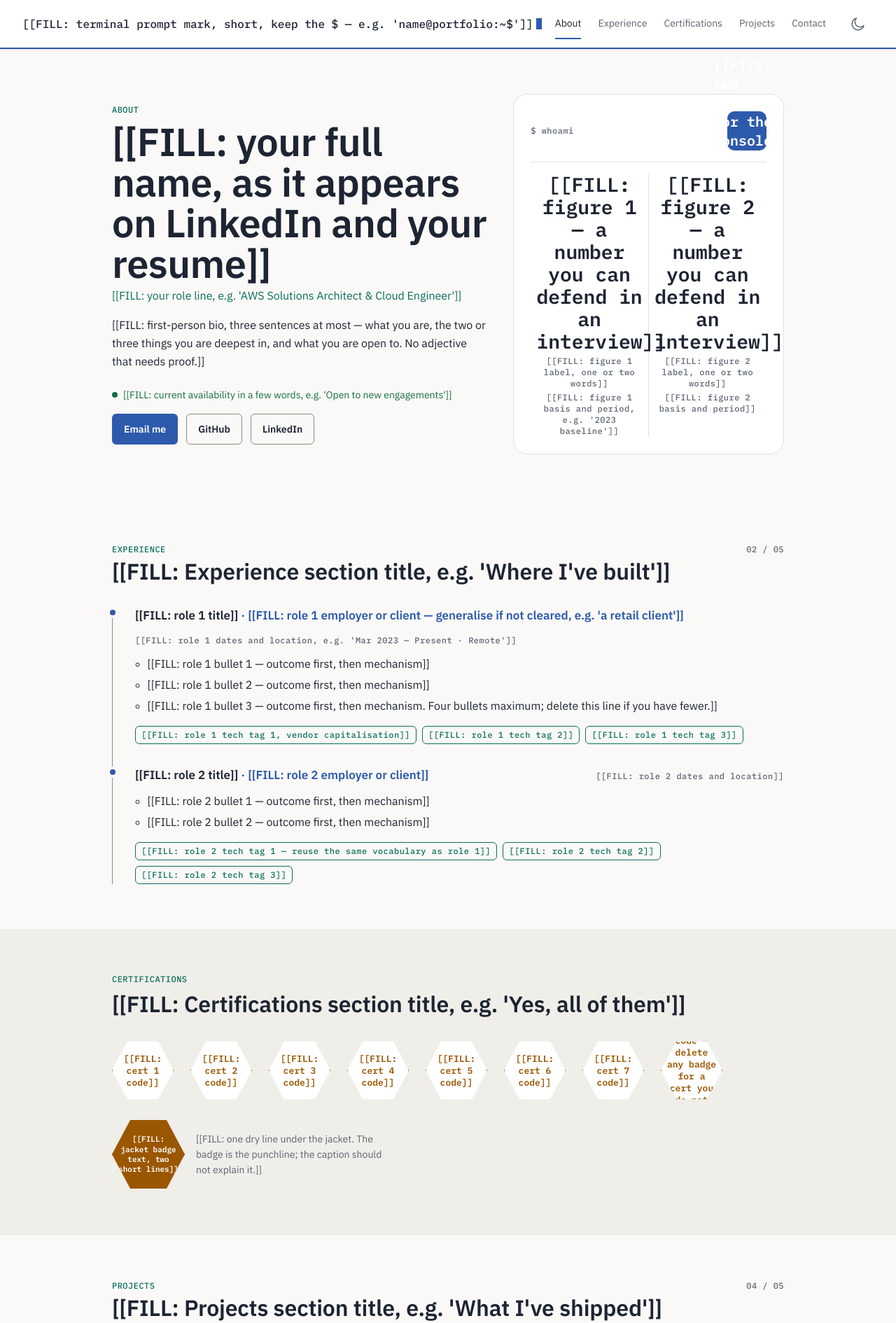
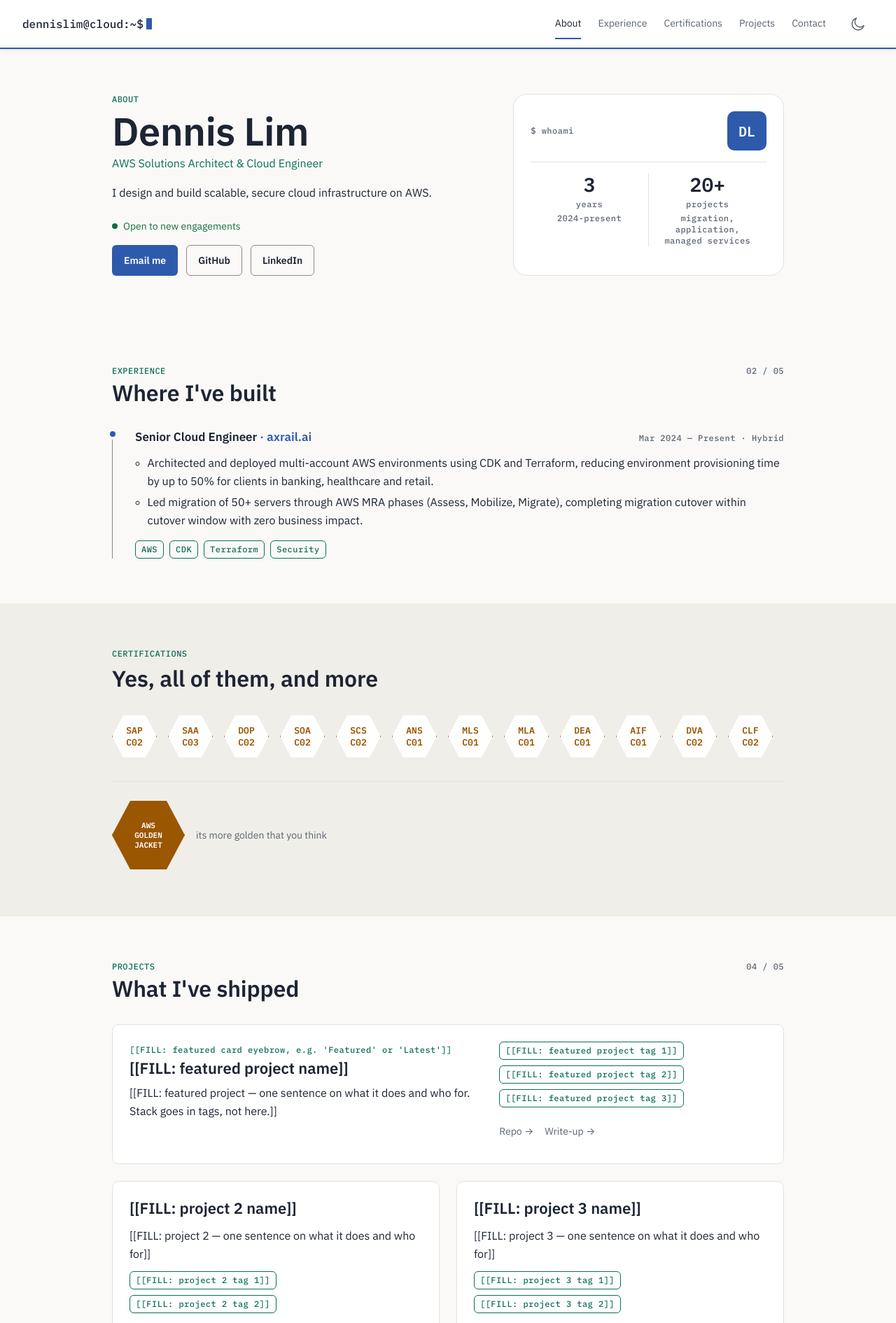
Before and after one commit to d-dennislim/d-dennislim.github.io, an Astro site: page / in a window 1280 px wide. Shown: the top 1890 px of the page at 70% size. Built offline with nearby package versions, Linux system fonts and the light colour scheme; Astro itself is replaced by a stand-in of ours.

Commit message:
chore(profile): add real profile content and compact the certifications shelf

```diff
--- a/src/components/Certifications.astro
+++ b/src/components/Certifications.astro
@@ -2,16 +2,23 @@
 /**
  * Certifications — design-system/components/Certifications
  *
- * A shelf of hex badges. Every badge carries `role="img"` and an `aria-label`
- * with the full credential name — "SAP C02" read aloud is meaningless, and the
- * credential is the point. The Golden Jacket tile is filled rather than
- * outlined and one size up, so it reads as the set's conclusion.
+ * A shelf of hex badges with the Golden Jacket beneath it. Every badge carries
+ * `role="img"` and an `aria-label` with the full credential name — "SAP C02"
+ * read aloud is meaningless, and the credential is the point. The jacket tile
+ * is filled rather than outlined and larger than the rest, so it reads as the
+ * set's conclusion; it sits below a hairline, outside the list, so that holds
+ * however many badges the shelf carries.
+ *
+ * The badges are ordered by domain so related credentials sit together, but the
+ * domain names aren't shown: doc/brand-system.md §21 puts Experience above
+ * Certifications, and a labelled row per domain made this the tallest section
+ * on the page.
  *
  * The jacket and its caption are optional: drop them for a client-facing build,
  * where the credential is the point and the joke is a peer-audience signal.
  *
- * `code` may contain a line break marker `|` to split the badge text over two
- * lines, which is how the design system sets an exam code.
+ * `code` splits on `|` to set a badge over two lines, which is how the design
+ * system sets an exam code.
  */
 import type { Certification, JacketCertification } from '../types/profile';
 
@@ -50,10 +57,11 @@ const lines = (code: string): string[] => code.split('|').map((part) => part.tri
       </li>
     ))
   }
+</ul>
 
 {
   jacket && (
-      <li class="cert-jacket-block">
+    <div class="cert-jacket-block">
       <div class="cert-badge cert-badge-jacket" role="img" aria-label={jacket.name}>
         <span class="cert-code">
           {lines(jacket.code).map((line, index) => (
@@ -65,7 +73,6 @@ const lines = (code: string): string[] => code.split('|').map((part) => part.tri
         </span>
       </div>
       <p class="body-sm cert-caption">{jacket.caption}</p>
-      </li>
+    </div>
   )
 }
-</ul>
--- a/src/content/profile.json
+++ b/src/content/profile.json
@@ -1,88 +1,129 @@
 {
   "site": {
-    "title": "[[FILL: page title — 'Firstname Lastname — AWS Solutions Architect', under 60 characters]]"
+    "title": "Dennis Lim — AWS Solutions Architect"
   },
   "identity": {
-    "name": "[[FILL: your full name, as it appears on LinkedIn and your resume]]",
-    "initials": "[[FILL: two initials for the console avatar, e.g. 'JS']]",
-    "role": "[[FILL: your role line, e.g. 'AWS Solutions Architect & Cloud Engineer']]",
-    "bio": "[[FILL: first-person bio, three sentences at most — what you are, the two or three things you are deepest in, and what you are open to. No adjective that needs proof.]]",
-    "promptMark": "[[FILL: terminal prompt mark, short, keep the $ — e.g. 'name@portfolio:~$']]",
+    "name": "Dennis Lim",
+    "initials": "DL",
+    "role": "AWS Solutions Architect & Cloud Engineer",
+    "bio": "I design and build scalable, secure cloud infrastructure on AWS.",
+    "promptMark": "dennislim@cloud:~$",
     "status": {
-      "label": "[[FILL: current availability in a few words, e.g. 'Open to new engagements']]",
+      "label": "Open to new engagements",
       "tone": "success"
     }
   },
+  "channels": {
+    "email": "denniscz.lim@gmail.com",
+    "github": "https://github.com/d-dennislim",
+    "linkedin": "https://linkedin.com/in/d-dennislim",
+    "resume": "[[FILL: path to your résumé PDF, e.g. /resume.pdf — figures in it must match the site exactly]]"
+  },
   "hero": {
-    "links": [
-      { "label": "Email me", "href": "[[FILL: mailto: link for your real address]]" },
-      { "label": "GitHub", "href": "[[FILL: your GitHub profile URL]]" },
-      { "label": "LinkedIn", "href": "[[FILL: your LinkedIn profile URL]]" }
+    "actions": [
+      {
+        "channel": "email",
+        "label": "Email me"
+      },
+      {
+        "channel": "github",
+        "label": "GitHub"
+      },
+      {
+        "channel": "linkedin",
+        "label": "LinkedIn"
+      }
     ],
     "metrics": [
       {
-        "value": "[[FILL: figure 1 — a number you can defend in an interview]]",
-        "label": "[[FILL: figure 1 label, one or two words]]",
-        "note": "[[FILL: figure 1 basis and period, e.g. '2023 baseline']]"
+        "value": "3",
+        "label": "years",
+        "note": "2024-present"
       },
       {
-        "value": "[[FILL: figure 2 — a number you can defend in an interview]]",
-        "label": "[[FILL: figure 2 label, one or two words]]",
-        "note": "[[FILL: figure 2 basis and period]]"
+        "value": "20+",
+        "label": "projects",
+        "note": "migration, application, managed services"
       }
     ]
   },
   "sections": {
-    "experienceTitle": "[[FILL: Experience section title, e.g. 'Where I've built']]",
-    "certificationsTitle": "[[FILL: Certifications section title, e.g. 'Yes, all of them']]",
-    "projectsTitle": "[[FILL: Projects section title, e.g. 'What I've shipped']]"
+    "experienceTitle": "Where I've built",
+    "certificationsTitle": "Yes, all of them, and more",
+    "projectsTitle": "What I've shipped"
   },
   "experience": [
     {
-      "role": "[[FILL: role 1 title]]",
-      "company": "[[FILL: role 1 employer or client — generalise if not cleared, e.g. 'a retail client']]",
-      "meta": "[[FILL: role 1 dates and location, e.g. 'Mar 2023 — Present · Remote']]",
+      "role": "Senior Cloud Engineer",
+      "company": "axrail.ai",
+      "meta": "Mar 2024 — Present · Hybrid",
       "bullets": [
-        "[[FILL: role 1 bullet 1 — outcome first, then mechanism]]",
-        "[[FILL: role 1 bullet 2 — outcome first, then mechanism]]",
-        "[[FILL: role 1 bullet 3 — outcome first, then mechanism. Four bullets maximum; delete this line if you have fewer.]]"
+        "Architected and deployed multi-account AWS environments using CDK and Terraform, reducing environment provisioning time by up to 50% for clients in banking, healthcare and retail.",
+        "Led migration of 50+ servers through AWS MRA phases (Assess, Mobilize, Migrate), completing migration cutover within cutover window with zero business impact."
       ],
       "tags": [
-        "[[FILL: role 1 tech tag 1, vendor capitalisation]]",
-        "[[FILL: role 1 tech tag 2]]",
-        "[[FILL: role 1 tech tag 3]]"
-      ]
-    },
-    {
-      "role": "[[FILL: role 2 title]]",
-      "company": "[[FILL: role 2 employer or client]]",
-      "meta": "[[FILL: role 2 dates and location]]",
-      "bullets": [
-        "[[FILL: role 2 bullet 1 — outcome first, then mechanism]]",
-        "[[FILL: role 2 bullet 2 — outcome first, then mechanism]]"
-      ],
-      "tags": [
-        "[[FILL: role 2 tech tag 1 — reuse the same vocabulary as role 1]]",
-        "[[FILL: role 2 tech tag 2]]",
-        "[[FILL: role 2 tech tag 3]]"
+        "AWS",
+        "CDK",
+        "Terraform",
+        "Security"
       ]
     }
   ],
   "certifications": {
     "items": [
-      { "code": "[[FILL: cert 1 code]]", "name": "[[FILL: cert 1 full name, currently held]]" },
-      { "code": "[[FILL: cert 2 code]]", "name": "[[FILL: cert 2 full name, currently held]]" },
-      { "code": "[[FILL: cert 3 code]]", "name": "[[FILL: cert 3 full name, currently held]]" },
-      { "code": "[[FILL: cert 4 code]]", "name": "[[FILL: cert 4 full name, currently held]]" },
-      { "code": "[[FILL: cert 5 code]]", "name": "[[FILL: cert 5 full name, currently held]]" },
-      { "code": "[[FILL: cert 6 code]]", "name": "[[FILL: cert 6 full name, currently held]]" },
-      { "code": "[[FILL: cert 7 code]]", "name": "[[FILL: cert 7 full name, currently held]]" },
-      { "code": "[[FILL: cert 8 code — delete any badge for a cert you do not currently hold]]", "name": "[[FILL: cert 8 full name, currently held]]" }
+      {
+        "code": "SAP|C02",
+        "name": "AWS Certified Solutions Architect – Professional"
+      },
+      {
+        "code": "SAA|C03",
+        "name": "AWS Certified Solutions Architect – Associate"
+      },
+      {
+        "code": "DOP|C02",
+        "name": "AWS Certified DevOps Engineer – Professional"
+      },
+      {
+        "code": "SOA|C02",
+        "name": "AWS Certified SysOps Administrator – Associate"
+      },
+      {
+        "code": "SCS|C02",
+        "name": "AWS Certified Security – Specialty"
+      },
+      {
+        "code": "ANS|C01",
+        "name": "AWS Certified Advanced Networking – Specialty"
+      },
+      {
+        "code": "MLS|C01",
+        "name": "AWS Certified Machine Learning – Specialty"
+      },
+      {
+        "code": "MLA|C01",
+        "name": "AWS Certified Machine Learning Engineer – Associate"
+      },
+      {
+        "code": "DEA|C01",
+        "name": "AWS Certified Data Engineer – Associate"
+      },
+      {
+        "code": "AIF|C01",
+        "name": "AWS Certified AI Practitioner"
+      },
+      {
+        "code": "DVA|C02",
+        "name": "AWS Certified Developer – Associate"
+      },
+      {
+        "code": "CLF|C02",
+        "name": "AWS Certified Cloud Practitioner"
+      }
     ],
     "jacket": {
-      "code": "[[FILL: jacket badge text, two short lines]]",
-      "name": "[[FILL: jacket accessible name — delete the whole jacket entry if you do not hold it]]",
-      "caption": "[[FILL: one dry line under the jacket. The badge is the punchline; the caption should not explain it.]]"
+      "code": "AWS|GOLDEN|JACKET",
+      "name": "AWS Golden Jacket, awarded for holding every active AWS certification",
+      "caption": "its more golden that you think"
     }
   },
   "projects": [
@@ -97,41 +138,79 @@
         "[[FILL: featured project tag 3]]"
       ],
       "links": [
-        { "label": "Repo →", "href": "[[FILL: featured project repo URL — must resolve and have a README]]" },
-        { "label": "Write-up →", "href": "[[FILL: featured project write-up URL, or delete this link]]" }
+        {
+          "label": "Repo →",
+          "href": "[[FILL: featured project repo URL — must resolve and have a README]]"
+        },
+        {
+          "label": "Write-up →",
+          "href": "[[FILL: featured project write-up URL, or delete this link]]"
+        }
       ]
     },
     {
       "title": "[[FILL: project 2 name]]",
       "description": "[[FILL: project 2 — one sentence on what it does and who for]]",
-      "tags": ["[[FILL: project 2 tag 1]]", "[[FILL: project 2 tag 2]]"],
-      "links": [{ "label": "Repo →", "href": "[[FILL: project 2 repo URL]]" }]
+      "tags": [
+        "[[FILL: project 2 tag 1]]",
+        "[[FILL: project 2 tag 2]]"
+      ],
+      "links": [
+        {
+          "label": "Repo →",
+          "href": "[[FILL: project 2 repo URL]]"
+        }
+      ]
     },
     {
       "title": "[[FILL: project 3 name]]",
       "description": "[[FILL: project 3 — one sentence on what it does and who for]]",
-      "tags": ["[[FILL: project 3 tag 1]]", "[[FILL: project 3 tag 2]]"],
-      "links": [{ "label": "Repo →", "href": "[[FILL: project 3 repo URL]]" }]
+      "tags": [
+        "[[FILL: project 3 tag 1]]",
+        "[[FILL: project 3 tag 2]]"
+      ],
+      "links": [
+        {
+          "label": "Repo →",
+          "href": "[[FILL: project 3 repo URL]]"
+        }
+      ]
     }
   ],
   "contact": {
-    "heading": "[[FILL: contact heading, e.g. 'Let's talk about your account']]",
-    "lead": "[[FILL: one line — what kind of work you are open to and how fast you reply, in the same sentence]]",
-    "emailLabel": "[[FILL: your email address, shown as plain text so it can be copied]]",
-    "emailHref": "[[FILL: mailto: link for the same address]]",
+    "heading": "Lets touch base",
+    "lead": "I reply within 1 working day.",
     "actions": [
-      { "label": "Email me", "href": "[[FILL: mailto: link — same address again]]" },
-      { "label": "Download résumé", "href": "[[FILL: path to your real resume PDF, e.g. /resume.pdf]]" },
-      { "label": "LinkedIn", "href": "[[FILL: your LinkedIn profile URL]]" }
+      {
+        "channel": "email",
+        "label": "Email me"
+      },
+      {
+        "channel": "resume",
+        "label": "Download résumé"
+      },
+      {
+        "channel": "linkedin",
+        "label": "LinkedIn"
+      }
     ]
   },
   "footer": {
-    "copyline": "[[FILL: copyright line — ©, the year, and your name]]",
-    "joke": "[[FILL: one-line echo of the Certifications joke — delete if that section is cut, and do not write a second joke]]",
+    "copyline": "© 2026, Dennis Lim",
+    "joke": "Golden Jacket holder. Recertification season is a recurring calendar event.",
     "links": [
-      { "label": "Email", "href": "[[FILL: mailto: link — same address as the hero]]" },
-      { "label": "GitHub", "href": "[[FILL: your GitHub profile URL]]" },
-      { "label": "LinkedIn", "href": "[[FILL: your LinkedIn profile URL]]" }
+      {
+        "channel": "email",
+        "label": "Email"
+      },
+      {
+        "channel": "github",
+        "label": "GitHub"
+      },
+      {
+        "channel": "linkedin",
+        "label": "LinkedIn"
+      }
     ]
   }
 }
--- a/src/content/profile.ts
+++ b/src/content/profile.ts
@@ -1,4 +1,4 @@
-import type { Profile } from '../types/profile';
+import type { ActionRef, ChannelName, Link, Profile } from '../types/profile';
 import data from './profile.json';
 
 /**
@@ -7,4 +7,28 @@ import data from './profile.json';
  */
 export const profile: Profile = data as Profile;
 
+/** True while a field is still an unfilled placeholder. */
+const unfilled = (value: string): boolean => value.startsWith('[[FILL');
+
+/**
+ * The href for a channel. `email` is stored as a bare address because Contact
+ * shows it as copyable text as well as linking it, so the `mailto:` belongs
+ * here rather than in the stored value — one field, both uses.
+ *
+ * An unfilled placeholder is passed through untouched: `mailto:[[FILL: ...]]`
+ * would be neither a working link nor a readable placeholder.
+ */
+export const channelHref = (channel: ChannelName): string => {
+  const value = profile.channels[channel];
+  if (channel === 'email' && !unfilled(value)) return `mailto:${value}`;
+  return value;
+};
+
+/** Turn a placement's channel references into the links a component renders. */
+export const resolveActions = (refs: ActionRef[]): Link[] =>
+  refs.map((ref) => ({ label: ref.label, href: channelHref(ref.channel) }));
+
+/** The address as text, for the line in Contact that exists to be copied. */
+export const emailAddress = profile.channels.email;
+
 export default profile;
--- a/src/pages/index.astro
+++ b/src/pages/index.astro
@@ -19,7 +19,7 @@ import Certifications from '../components/Certifications.astro';
 import ProjectCard from '../components/ProjectCard.astro';
 import ContactBlock from '../components/ContactBlock.astro';
 import Footer from '../components/Footer.astro';
-import { profile } from '../content/profile';
+import { profile, resolveActions, channelHref, emailAddress } from '../content/profile';
 
 /* The five sections, in IA order. The `NN / 05` index shown beside a section
    heading is derived from this list, never authored. */
@@ -67,7 +67,7 @@ if (featured.length > 1) {
           role={profile.identity.role}
           bio={profile.identity.bio}
           status={profile.identity.status}
-          links={profile.hero.links}
+          links={resolveActions(profile.hero.actions)}
           metrics={profile.hero.metrics}
         />
       </div>
@@ -120,9 +120,9 @@ if (featured.length > 1) {
           eyebrow="Contact"
           heading={profile.contact.heading}
           lead={profile.contact.lead}
-          emailLabel={profile.contact.emailLabel}
-          emailHref={profile.contact.emailHref}
-          actions={profile.contact.actions}
+          emailLabel={emailAddress}
+          emailHref={channelHref('email')}
+          actions={resolveActions(profile.contact.actions)}
         />
       </div>
     </section>
@@ -131,6 +131,6 @@ if (featured.length > 1) {
   <Footer
     copyline={profile.footer.copyline}
     joke={profile.footer.joke}
-    links={profile.footer.links}
+    links={resolveActions(profile.footer.links)}
   />
 </Base>
--- a/src/styles/bundle.css
+++ b/src/styles/bundle.css
@@ -666,3 +666,35 @@ body {
   .navbar { padding: var(--space-3) var(--space-4); }
   .navbar-links { gap: var(--space-4); }
 }
+
+/* Certification shelf: sized so the section doesn't dominate the page.
+
+   The design system's 88px hex was sized for a shelf of 8. At 12 badges the
+   section measured 1031px — 36% of the page and three times the height of
+   Experience, which doc/brand-system.md §21 ranks above it: "the certifications
+   are remarkable, but experience is what's being bought."
+
+   So the badges drop to 64px, which is `space-16` and therefore still on the
+   scale, and the codes are set over two lines — the form the design system's
+   own preview uses, and the only one that fits the smaller hex. Twelve then sit
+   on a single row inside the 960px container, wrapping to two below ~1024px.
+
+   The `:not()` is load-bearing. The design system declares --hex-size on
+   `.cert-badge` and again on `.cert-badge-jacket`, both at the same
+   specificity; a bare `.cert-badge` override placed after them would win
+   against both and shrink the jacket too. Excluding it here keeps the jacket at
+   its designed 104px — so shrinking the other twelve makes the one tile that
+   should carry weight carry more of it.
+
+   The gap keeps the proportion the system struck at 88px: 24/88 ≈ 27%,
+   16/64 = 25%. */
+
+.cert-badge:not(.cert-badge-jacket) { --hex-size: var(--space-16); }
+
+.cert-shelf { gap: var(--space-4); }
+
+.cert-jacket-block {
+  border-top: 1px solid var(--border);
+  margin-top: var(--space-8);
+  padding-top: var(--space-6);
+}
```
Also changed, not shown: src/types/profile.ts (+26 -6 lines). Lines whose indentation alone changed are shown as unchanged.
